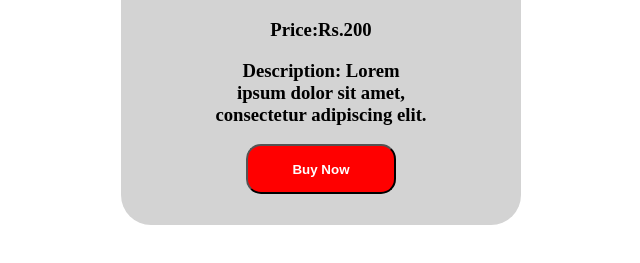
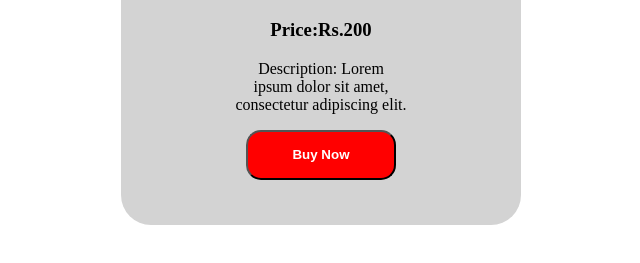
Before and after one commit to acciojob/pricing-card-shri1918, a website: page main.html in a window 1280 px wide. Shown: the part 345-608 px from the top of the page, without its empty margins (7-647 px from the left). Drawn offline with Linux system fonts and the light colour scheme.

Commit message:
created a submission

```diff
--- a/main.html
+++ b/main.html
@@ -15,7 +15,7 @@
 	<div class="t">
 	<h1><b>Pricing Card</b></h1>
 		<h3>Price:Rs.200</h3>
-		<h3>Description: Lorem<br>ipsum dolor sit amet,<br>consectetur adipiscing elit.</h3>
+		<p>Description: Lorem<br>ipsum dolor sit amet,<br>consectetur adipiscing elit.</p>
 		<button type="submit" style="background:red;color:white; width:150px;height:50px;border-radius:15px"><b>Buy Now</b></button>
 	</div>
 </div>
```
